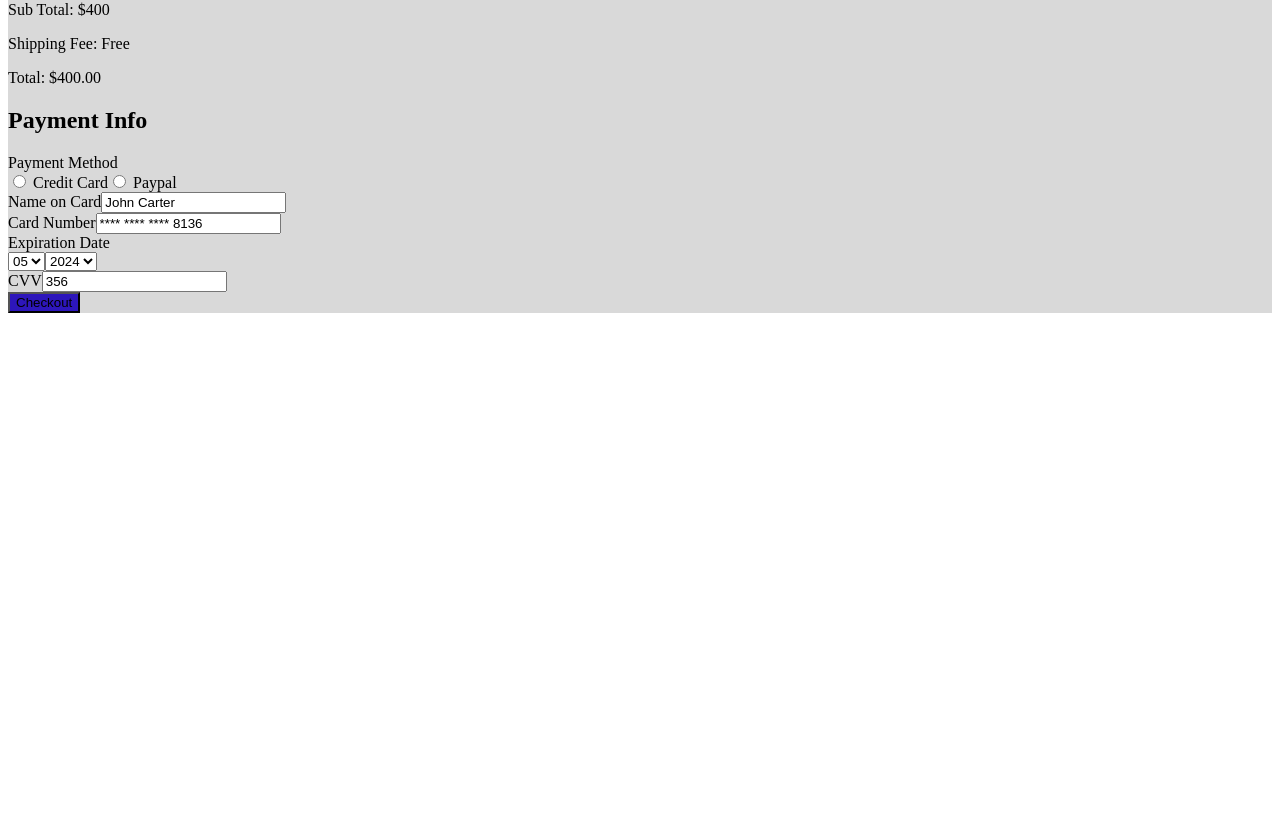
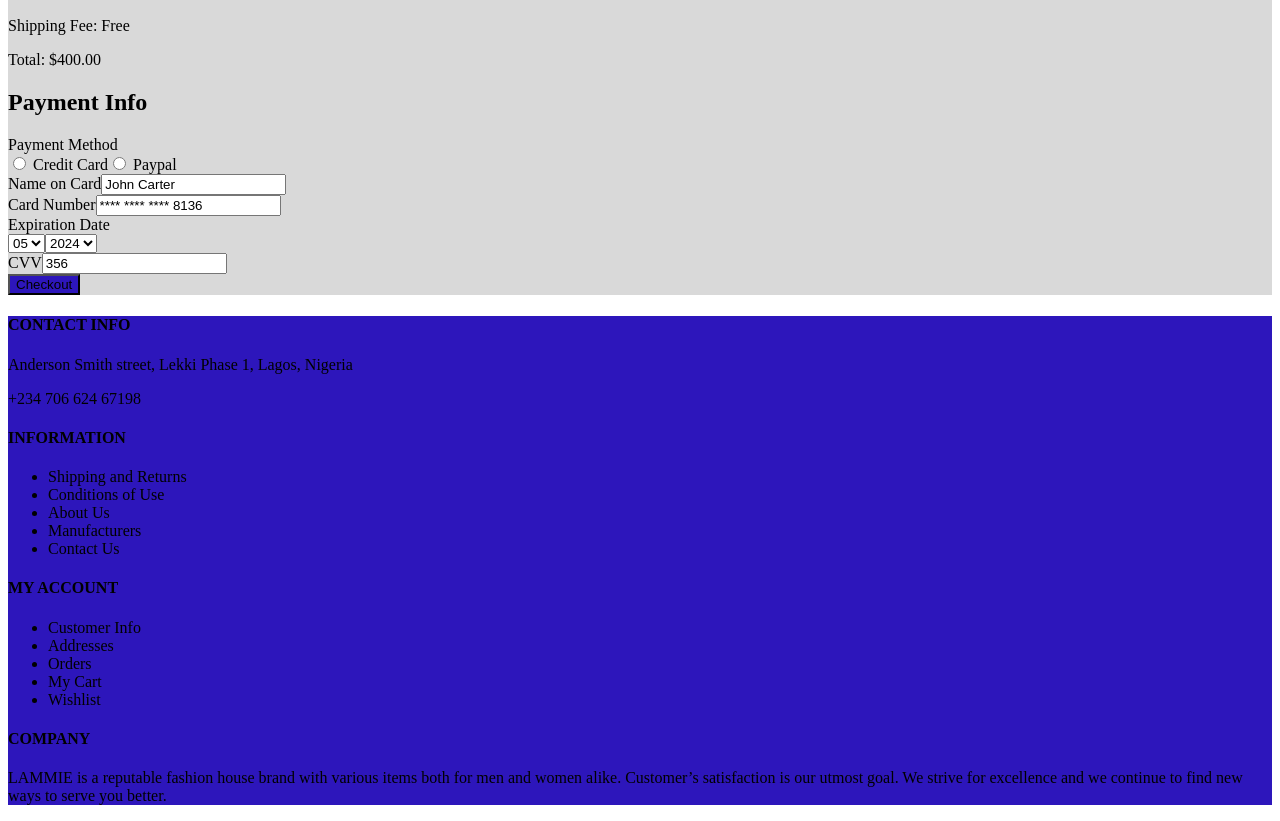
Before and after one commit to just-jinad/hngtasktwo_lammieStores, a Next.js app: page /payment in a window 1280 px wide. Shown: the part 397-1218 px from the top of the page. Before the commit the page ends 800 px from the top, so only its background shows below. Built offline with nearby package versions, Linux system fonts and the light colour scheme.

Commit message:
made a few changes

```diff
--- a/src/app/cartpage/page.jsx
+++ b/src/app/cartpage/page.jsx
@@ -1,12 +1,14 @@
 import React from 'react'
 import Cartnav from '../components/lammiecart/Cartnav'
 import Cartmain from '../components/lammiecart/Cartmain'
+import Footer from '../components/lammiehome/Footer'
 
 const page = () => {
   return (
     <>
         <Cartnav/>
         <Cartmain/>
+
     </>
   )
 }
--- a/src/app/components/lammiecart/Cartnav.jsx
+++ b/src/app/components/lammiecart/Cartnav.jsx
@@ -2,29 +2,24 @@ import React from "react";
 
 const Cartnav = () => {
   return (
-    <>
     <nav className="bg-white shadow-lg">
       <div className="max-w-7xl mx-auto px-4 sm:px-6 lg:px-8">
-                <div className="flex items-center justify-between h-16">
-                    <div className="flex items-center">
+        <div className="grid grid-cols-2 md:grid-cols-3 lg:grid-cols-4 items-center h-16">
+          <div className="col-span-1 flex items-center">
             <h4 className="text-xl font-bold">Lammie Amaris</h4>
           </div>
-                    <div className="hidden md:flex space-x-4">
+          <div className="col-span-1 hidden md:flex space-x-4 md:col-span-2 lg:col-span-3 justify-end">
             <a href="#" className="text-gray-700 hover:text-gray-900">Details</a>
             <a href="#" className="text-gray-700 hover:text-gray-900">Clearance Sales</a>
             <a href="#" className="text-gray-700 hover:text-gray-900">Outlets</a>
             <a href="#" className="text-gray-700 hover:text-gray-900">Giftcards</a>
           </div>
+          <div className="col-span-1 flex md:hidden justify-end">
+            {/* Optional: Add icons or buttons for small screens if needed */}
           </div>
         </div>
-            <div className="md:hidden px-2 pt-2 pb-3 space-y-1">
-                <a href="#" className="block text-gray-700 hover:text-gray-900">Home</a>
-                <a href="#" className="block text-gray-700 hover:text-gray-900">Details</a>
-                <a href="#" className="block text-gray-700 hover:text-gray-900">Clearance Sales</a>
-                <a href="#" className="block text-gray-700 hover:text-gray-900">Giftcards</a>
       </div>
     </nav>
-    </>
   );
 };
 
--- a/src/app/components/lammiehome/Footer.jsx
+++ b/src/app/components/lammiehome/Footer.jsx
@@ -1,18 +1,46 @@
-import React from 'react'
+import React from 'react';
 
 const Footer = () => {
   return (
-        <>
-                <section className='p-10' style={{backgroundColor:"#2d16bb"}}>
-                    <ul>
-                        <h4 >CONTACT INFO</h4>
-                        <p>Anderson Smith street, Lekki Phase 1, Lagos, Nigeria</p>
-                        <p>+234 706 624 67198</p>
-                        <li></li>
-                    </ul>
-                </section>
-        </>
-  )
-}
+    <footer className='p-10 text-white' style={{ backgroundColor: "#2d16bb" }}>
+      <div className="grid grid-cols-1 md:grid-cols-2 lg:grid-cols-4 gap-8">
+        <div>
+          <h4 className="font-bold mb-4">CONTACT INFO</h4>
+          <p>Anderson Smith street, Lekki Phase 1, Lagos, Nigeria</p>
+          <p>+234 706 624 67198</p>
+        </div>
 
-export default Footer
+        <div>
+          <h4 className="font-bold mb-4">INFORMATION</h4>
+          <ul className="space-y-2">
+            <li>Shipping and Returns</li>
+            <li>Conditions of Use</li>
+            <li>About Us</li>
+            <li>Manufacturers</li>
+            <li>Contact Us</li>
+          </ul>
+        </div>
+
+        <div>
+          <h4 className="font-bold mb-4">MY ACCOUNT</h4>
+          <ul className="space-y-2">
+            <li>Customer Info</li>
+            <li>Addresses</li>
+            <li>Orders</li>
+            <li>My Cart</li>
+            <li>Wishlist</li>
+          </ul>
+        </div>
+
+        <div>
+          <h4 className="font-bold mb-4">COMPANY</h4>
+          <p>
+            LAMMIE is a reputable fashion house brand with various items both for men and women alike. Customer’s satisfaction is our utmost goal. We strive for excellence and we continue to find new ways to serve you better.
+          </p>
+        </div>
+      </div>
+    </footer>
+  );
+};
+
+export default Footer;
--- a/src/app/payment/page.jsx
+++ b/src/app/payment/page.jsx
@@ -1,6 +1,7 @@
 import React from "react";
 import Image from "next/image";
 import Cartnav from "../components/lammiecart/Cartnav";
+import Footer from "../components/lammiehome/Footer";
 
 const page = () => {
   return (
@@ -197,6 +198,7 @@ const page = () => {
           </div>
         </div>
       </section>
+      <Footer/>
     </>
   );
 };
```
Lines whose indentation alone changed are shown as unchanged.
